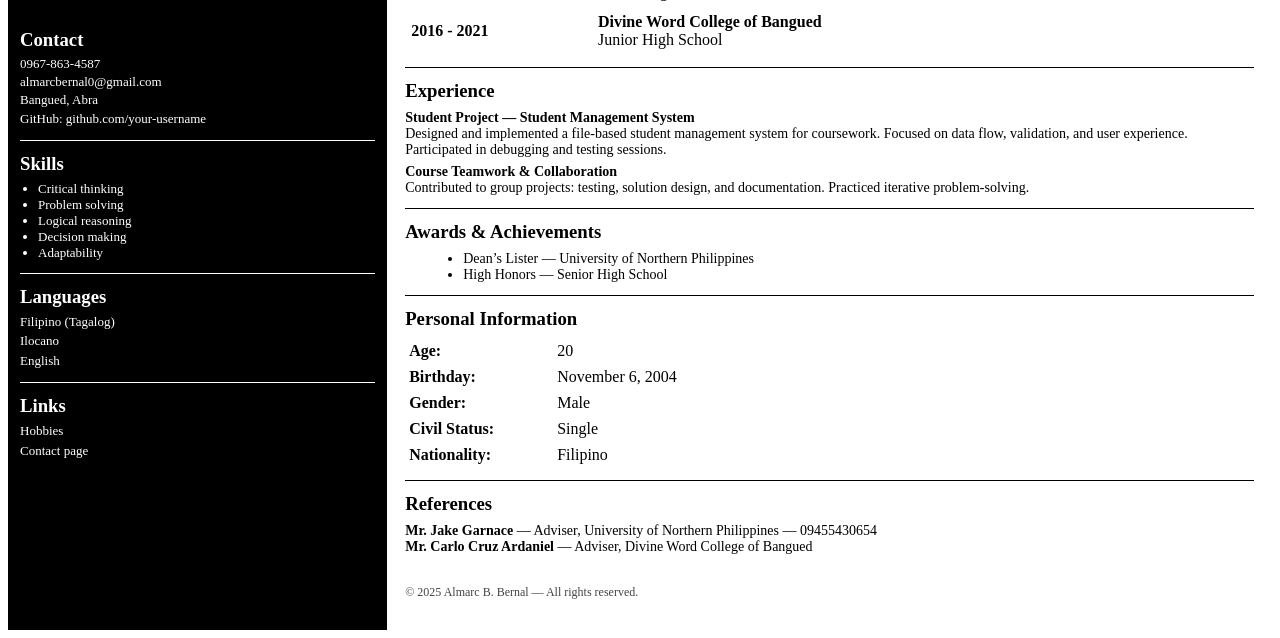
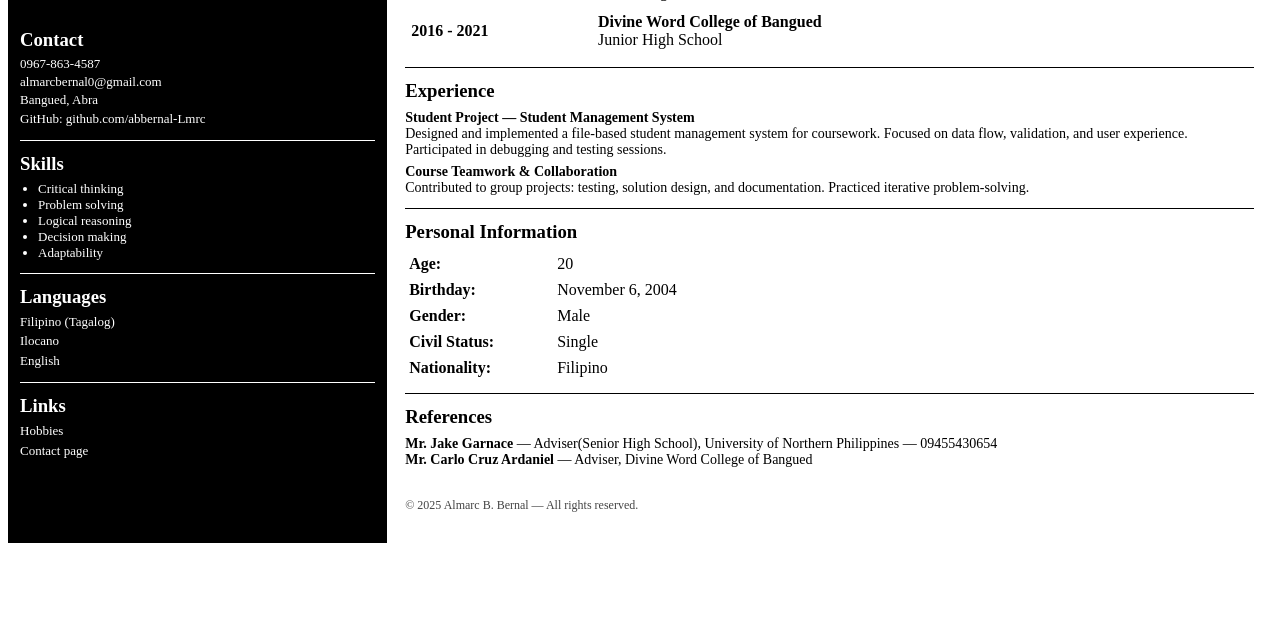
Before and after one commit to abbernal-Lmrc/abbernal-resume, a plain HTML site: page index.html in a window 1280 px wide. Shown: the part 253-891 px from the top of the page. After the commit the page ends 804 px from the top, so only its background shows below. Drawn offline with Linux system fonts and the light colour scheme.

Commit message:
Update index.html

```diff
--- a/index.html
+++ b/index.html
@@ -36,7 +36,7 @@
                 0967-863-4587<br>
                 <a href="mailto:almarcbernal0@gmail.com" style="color:#ffffff; text-decoration:none;">almarcbernal0@gmail.com</a><br>
                 Bangued, Abra<br>
-                GitHub: github.com/your-username
+                GitHub: github.com/abbernal-Lmrc
               </div>
 
               <hr style="border:0; height:1px; background:#ffffff; margin:12px 0;">
@@ -119,14 +119,6 @@
 
             <hr style="border:0; height:1px; background:#000000; margin:12px 0;">
 
-            <!-- Awards -->
-            <h3 style="margin:8px 0;">Awards & Achievements</h3>
-            <ul style="font-size:14px; margin:6px 0 12px 18px;">
-              <li>Dean’s Lister — University of Northern Philippines</li>
-              <li>High Honors — Senior High School</li>
-            </ul>
-
-            <hr style="border:0; height:1px; background:#000000; margin:12px 0;">
 
             <!-- Personal Info -->
             <h3 style="margin:8px 0;">Personal Information</h3>
@@ -143,7 +135,7 @@
             <!-- References -->
             <h3 style="margin:8px 0;">References</h3>
             <p style="margin:6px 0 6px 0; font-size:14px;">
-              <b>Mr. Jake Garnace</b> — Adviser, University of Northern Philippines — 09455430654<br>
+              <b>Mr. Jake Garnace</b> — Adviser(Senior High School), University of Northern Philippines — 09455430654<br>
               <b>Mr. Carlo Cruz Ardaniel</b> — Adviser, Divine Word College of Bangued
             </p>
 
```
